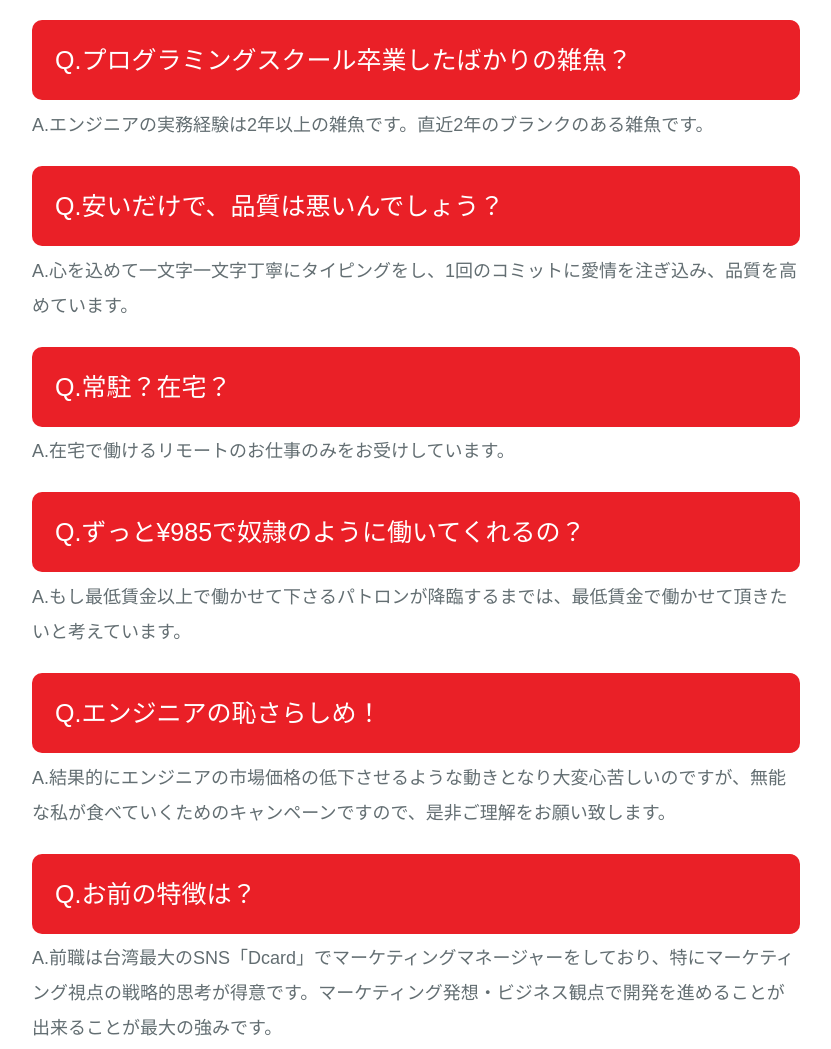
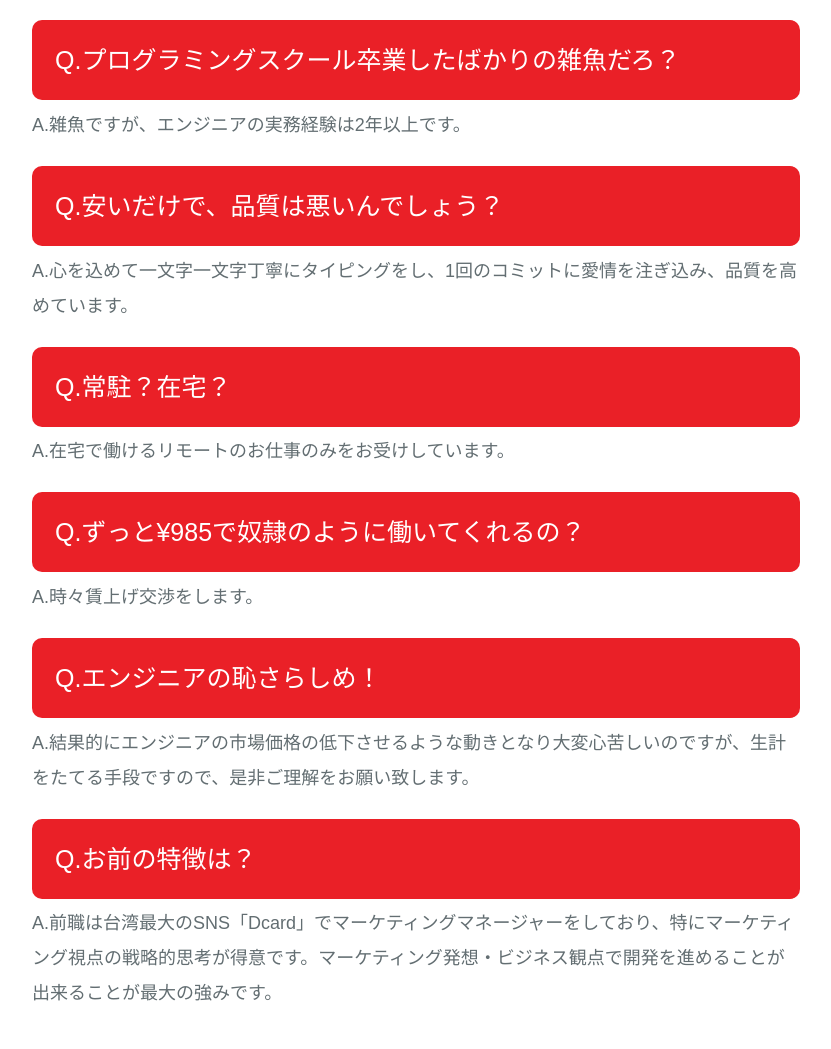
Before and after one commit to NobuyukiMorii/myLP, a plain HTML site: page index.html in a window 1280 px wide. Shown: the part 1275-2324 px from the top of the page, without its empty margins (224-1055 px from the left). Drawn offline with Linux system fonts and the light colour scheme; a web font is replaced by a local one.

Commit message:
コピーを修正

```diff
--- a/css/pc_big.css
+++ b/css/pc_big.css
@@ -246,7 +246,7 @@ a.navigationA:hover {
 	font-size: 18px;
 	color: #636e72;
 	margin: 0px;
-    text-align:center;
+    text-align:left;
     margin: 0 auto 3%;
 }
 
--- a/index.html
+++ b/index.html
@@ -187,9 +187,9 @@
 
 		<p class="chapter-title-4">よくあるご質問</p>
 
-		<p class="question-4">Q.プログラミングスクール卒業したばかりの雑魚？</p>
+		<p class="question-4">Q.プログラミングスクール卒業したばかりの雑魚だろ？</p>
 
-		<p class="answer-4">A.エンジニアの実務経験は2年以上の雑魚です。直近2年のブランクのある雑魚です。</p>
+		<p class="answer-4">A.雑魚ですが、エンジニアの実務経験は2年以上です。</p>
 
 		<p class="question-4">Q.安いだけで、品質は悪いんでしょう？</p>
 
@@ -201,11 +201,11 @@
 
 		<p class="question-4">Q.ずっと¥985で奴隷のように働いてくれるの？</p>
 
-		<p class="answer-4">A.もし最低賃金以上で働かせて下さるパトロンが降臨するまでは、最低賃金で働かせて頂きたいと考えています。</p>
+		<p class="answer-4">A.時々賃上げ交渉をします。</p>
 
 		<p class="question-4">Q.エンジニアの恥さらしめ！</p>
 
-		<p class="answer-4">A.結果的にエンジニアの市場価格の低下させるような動きとなり大変心苦しいのですが、無能な私が食べていくためのキャンペーンですので、是非ご理解をお願い致します。</p>
+		<p class="answer-4">A.結果的にエンジニアの市場価格の低下させるような動きとなり大変心苦しいのですが、生計をたてる手段ですので、是非ご理解をお願い致します。</p>
 
 		<p class="question-4">Q.お前の特徴は？</p>
 
@@ -338,7 +338,7 @@
 
 		<p class="chapter-title-7">お問い合わせ</p>
 
-		<p class="chapter-title-description-7">「会ってみたい」「エンジニアの恥さらしに文句を言いたい」「最低賃金での開発させてみたい」などお気軽にお問い合わせ下さい。</p>
+		<p class="chapter-title-description-7">「会ってみたい」「エンジニアの恥さらしに文句を言いたい」「最低賃金での開発させてみたい」などお気軽にお問い合わせ下さい。<br>個人でのご依頼も大歓迎です。</p>
 
 		<div id="formWrapper">
 
```
